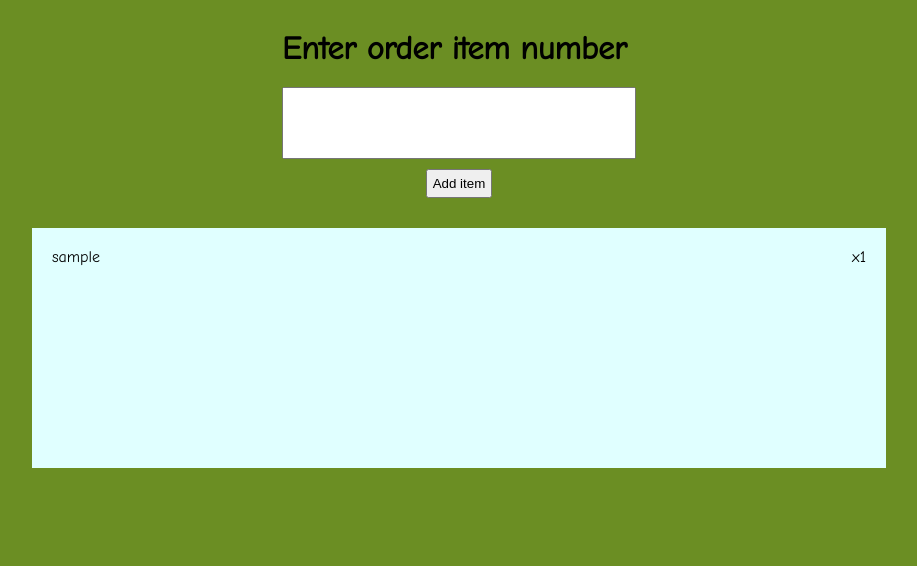
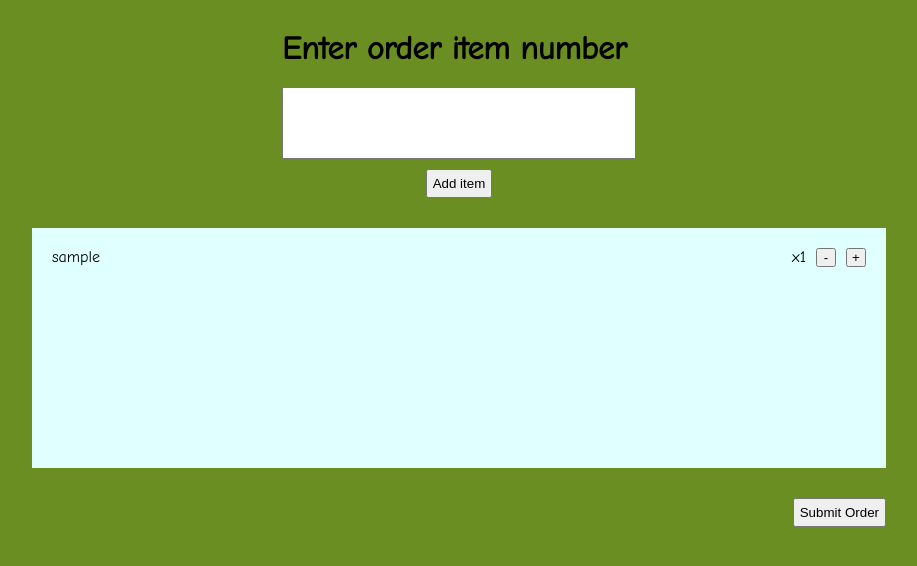
Before and after one commit to yijiuntay/order-taking-system, a Next.js app: page /client in a window 1280 px wide. Both pictures are taken after typing "Sample" into the empty fields and a click on the input "Add item". Shown: the top 566 px of the page, without its empty margins (181-1098 px from the left). Built offline with nearby package versions, Linux system fonts and the light colour scheme.

Commit message:
Client order page ui enhancement

```diff
--- a/package.json
+++ b/package.json
@@ -12,6 +12,8 @@
     "@next/font": "13.2.4",
     "eslint": "8.37.0",
     "eslint-config-next": "13.2.4",
+    "immer": "^9.0.21",
+    "lodash": "^4.17.21",
     "next": "13.2.4",
     "react": "18.2.0",
     "react-dom": "18.2.0"
--- a/pages/client/index.js
+++ b/pages/client/index.js
@@ -1,27 +1,45 @@
 import Head from "next/head";
 import styles from "@/styles/ClientHome.module.css";
 import { useState } from "react";
+import produce from "immer";
+import _ from "lodash";
 
 export default function ClientHome() {
-  const [orders, setOrders] = useState([]);
+  const [orders, setOrders] = useState({});
 
   const handleAddOrderItem = async (e) => {
     e.preventDefault();
-    let tmpOrderIndex = orders.findIndex(
-      (o) => o.itemName === e.target.orderItem.value.toLowerCase()
+    let orderItemLower = e.target.orderItem.value.toLowerCase();
+    setOrders(
+      produce((draft) => {
+        if (Object.hasOwn(draft, orderItemLower)) {
+          draft[orderItemLower]++;
+        } else {
+          draft[orderItemLower] = 1;
+        }
+      })
     );
-    if (tmpOrderIndex === -1) {
-      setOrders([
-        ...orders,
-        { itemName: e.target.orderItem.value.toLowerCase(), quantity: 1 },
-      ]);
-    } else {
-      let updatedOrders = [...orders];
-      updatedOrders[tmpOrderIndex].quantity =
-        updatedOrders[tmpOrderIndex].quantity + 1;
-      setOrders(updatedOrders);
-    }
     document.getElementsByName("orderForm")[0].reset();
+  };
+
+  const handleIncrement = (key) => {
+    setOrders(
+      produce((draft) => {
+        draft[key]++;
+      })
+    );
+  };
+
+  const handleDecrement = (key) => {
+    setOrders(
+      produce((draft) => {
+        if (draft[key] === 1) {
+          delete draft[key];
+        } else {
+          draft[key]--;
+        }
+      })
+    );
   };
 
   return (
@@ -57,17 +75,34 @@ export default function ClientHome() {
           </form>
         </div>
         <div className={styles.displaySection}>
-          {orders.length > 0 ? (
-            orders.map((o, i) => (
-              <div key={i} className={styles.eachOrderDisplay}>
-                <label className={styles.eachOrderItemName}>{o.itemName}</label>
-                <label>x{o.quantity}</label>
+          {!_.isEmpty(orders) ? (
+            Object.entries(orders).map(([key, value]) => (
+              <div key={key} className={styles.eachOrderDisplay}>
+                <label className={styles.eachOrderItemName}>{key}</label>
+                <div className={styles.addRemoveButtons}>
+                  <label>x{value}</label>
+                  <button
+                    className={styles.eachButton}
+                    onClick={() => handleDecrement(key)}
+                  >
+                    -
+                  </button>
+                  <button
+                    className={styles.eachButton}
+                    onClick={() => handleIncrement(key)}
+                  >
+                    +
+                  </button>
+                </div>
               </div>
             ))
           ) : (
             <h1>No order item added yet</h1>
           )}
         </div>
+        <div className={styles.submitButtonSection}>
+          <button className={styles.submitButton}>Submit Order</button>
+        </div>
       </main>
     </>
   );
--- a/styles/ClientHome.module.css
+++ b/styles/ClientHome.module.css
@@ -28,7 +28,6 @@
 }
 
 .submitButton {
-  width: min-content;
   padding: 5px;
 }
 
@@ -40,6 +39,7 @@
   width: 70%;
   height: 30vh;
   color: black;
+  gap: 5px;
 }
 
 .eachOrderDisplay {
@@ -50,3 +50,18 @@
 .eachOrderItemName {
   max-width: 80%;
 }
+
+.addRemoveButtons {
+  display: flex;
+  gap: 10px;
+}
+
+.eachButton {
+  min-width: 20px;
+}
+
+.submitButtonSection {
+  display: flex;
+  width: 70%;
+  justify-content: end;
+}
```
Also changed, not shown: 1 other file (tests, documents, lock files or other folders).
